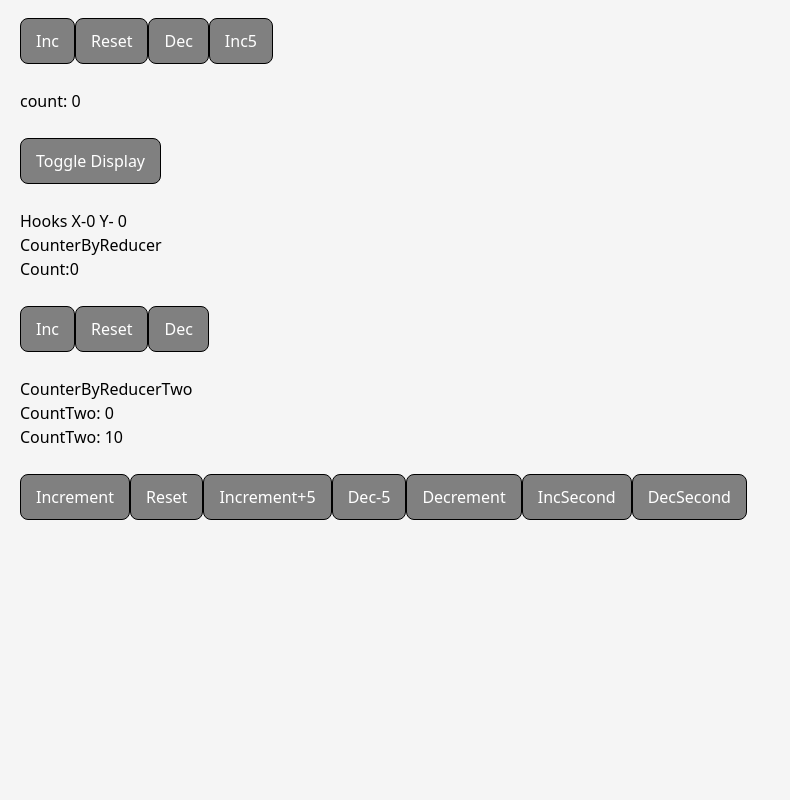
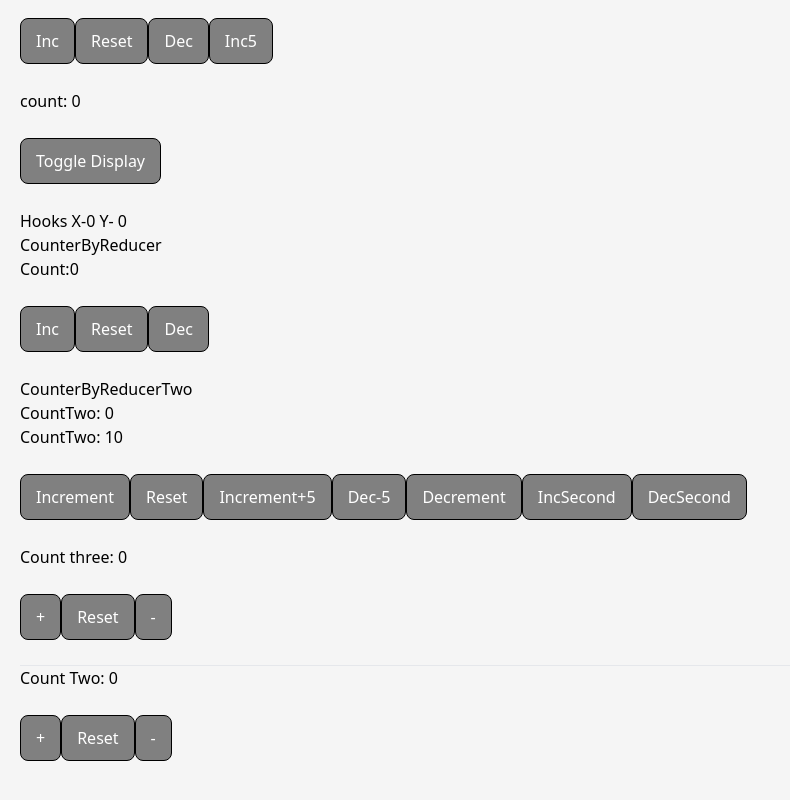
Before and after one commit to Omid-Sargazi/react-project, a React (Create React App) app: page / in a window 1280 px wide. Shown: the part 627-1427 px from the top of the page, without its empty margins (0-790 px from the left). Before the commit the page ends 1192 px from the top, so only its background shows below. Built offline with nearby package versions, Linux system fonts and the light colour scheme.

Commit message:
React Hooks  Multiple useReducers

```diff
--- a/src/App.js
+++ b/src/App.js
@@ -93,6 +93,8 @@ import HookMouse from "./Components/HookMouse";
 import MouseContainer from "./Components/MouseContainer";
 import CounterByReducer from "./Components/useReducer/CounterByReducer";
 import CounterByReducerTwo from "./Components/useReducer/CounterByReducerTwo";
+import CounterByReducerThree from "./Components/useReducer/CounterByReducerThree";
+
 export const UserContext = React.createContext();
 export const ChannelContext = React.createContext();
 
@@ -133,6 +135,7 @@ const App = () => {
       <MouseContainer />
       <CounterByReducer />
       <CounterByReducerTwo />
+      <CounterByReducerThree />
     </div>
   );
 };
--- /dev/null
+++ b/src/Components/useReducer/CounterByReducerThree.js
@@ -0,0 +1,45 @@
+import React, { useReducer } from "react";
+
+const initialState = {
+  firstCounter: 0,
+};
+
+//in this reduce is used for two useReducer
+const reducer = (state, action) => {
+  switch (action.type) {
+    case "inc":
+      return { ...state, firstCounter: state.firstCounter + action.value };
+
+    case "dec":
+      return { ...state, firstCounter: state.firstCounter - action.value };
+
+    case "reset":
+      return initialState;
+
+    default:
+      return state;
+  }
+};
+export default function CounterByReducerThree() {
+  const [count, dispatch] = useReducer(reducer, initialState);
+  const [countTwo, dispatchTwo] = useReducer(reducer, initialState);
+  return (
+    <div>
+      <h1>Count three: {count.firstCounter}</h1>
+      <button onClick={() => dispatch({ type: "inc", value: 10 })}>+</button>
+      <button onClick={() => dispatch({ type: "reset", value: 0 })}>
+        Reset
+      </button>
+      <button onClick={() => dispatch({ type: "dec", value: 10 })}>-</button>
+
+      <br />
+      <hr />
+      <h1>Count Two: {countTwo.firstCounter}</h1>
+      <button onClick={() => dispatchTwo({ type: "inc", value: 1 })}>+</button>
+      <button onClick={() => dispatchTwo({ type: "reset", value: 0 })}>
+        Reset
+      </button>
+      <button onClick={() => dispatchTwo({ type: "dec", value: 1 })}>-</button>
+    </div>
+  );
+}
```
